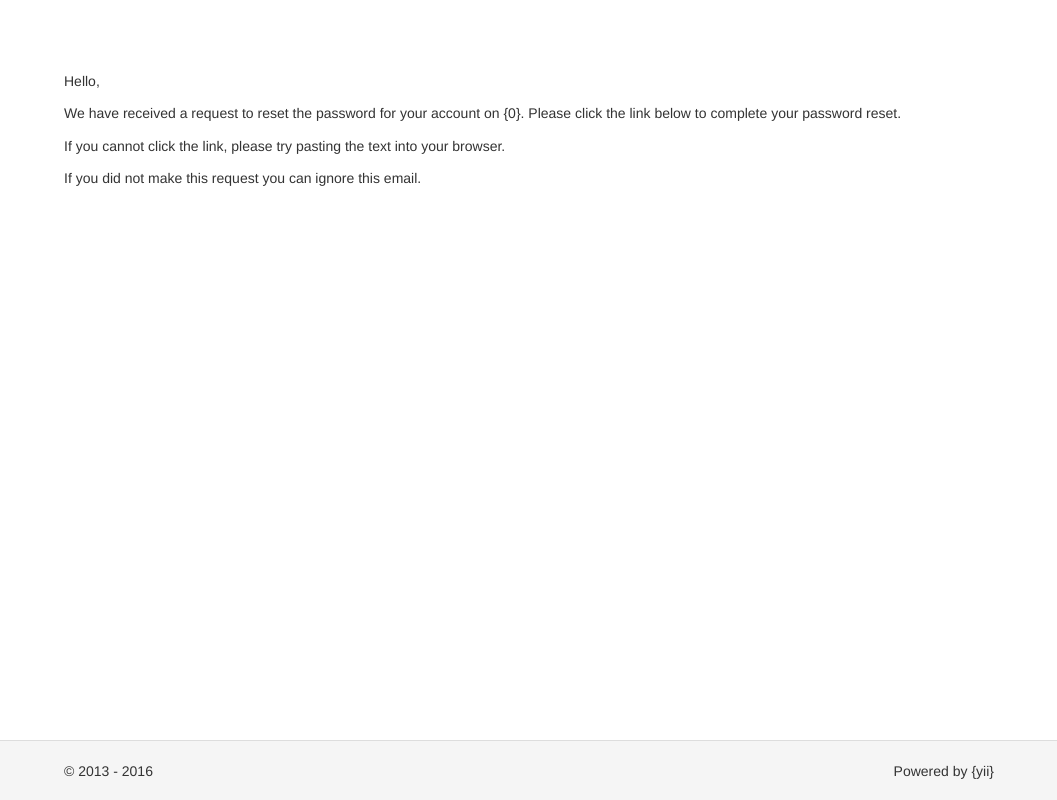
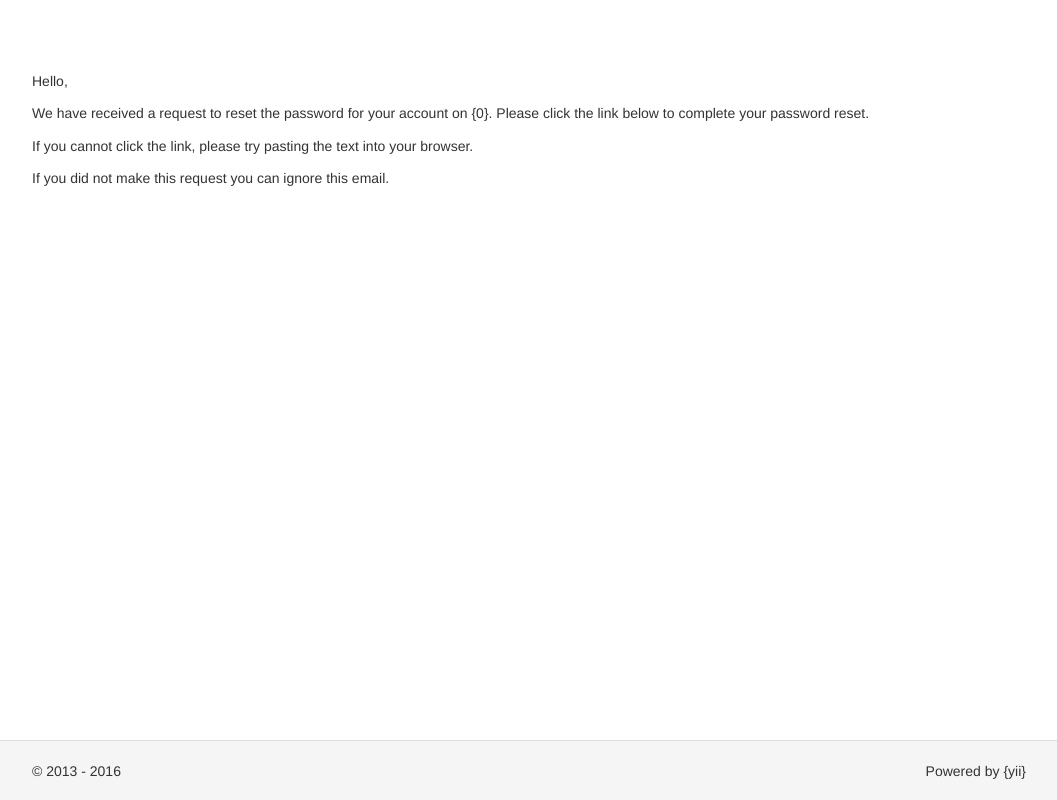
Before and after one commit to damasco/burlang.ru, a Yii app: template views/user/mail/recovery.php in a window 1280 px wide. Shown: the whole page, without its empty margins (111-1168 px from the left). Run offline with PHP 8.4 and a stand-in for Yii, Linux system fonts and the light colour scheme; the template is opened without the code that fills it, so the values that code supplies are empty; some libraries are stand-ins or nearby versions.

Commit message:
change max-width for .container

```diff
--- a/web/css/site.css
+++ b/web/css/site.css
@@ -15,7 +15,7 @@ body {
 }
 
 .container {
-    max-width: 960px;
+    max-width: 1024px;
 }
 
 .footer {
```
